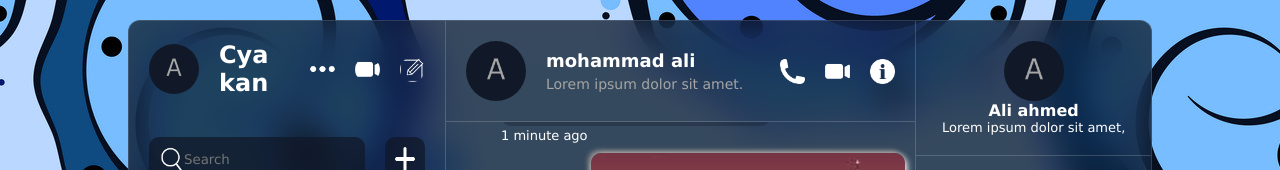
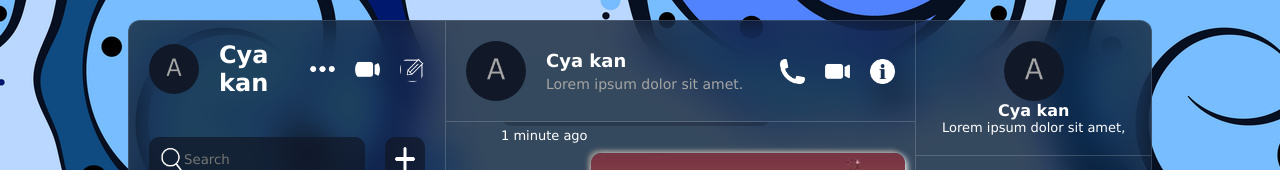
Before and after one commit to Ciakn/chatting-app, a React (Vite) app: page / in a window 1280 px wide. Shown: the top 170 px of the page. Built offline with nearby package versions, Linux system fonts and the light colour scheme.

Commit message:
changing the username

```diff
--- a/src/components/chat/Chat.jsx
+++ b/src/components/chat/Chat.jsx
@@ -19,7 +19,7 @@ function Chat() {
         <div className="user">
           <img src="./avatar.png" alt="" />
           <div className="texts">
-            <span className="">mohammad ali</span>
+            <span className="">Cya kan</span>
             <p>Lorem ipsum dolor sit amet.</p>
           </div>
         </div>
--- a/src/components/detail/Detail.jsx
+++ b/src/components/detail/Detail.jsx
@@ -5,7 +5,7 @@ function Detail() {
     <div className="detail">
       <div className="user">
         <img src="./avatar.png" alt="avatar" />
-        <h4>Ali ahmed</h4>
+        <h4>Cya kan</h4>
         <p>
           Lorem ipsum dolor sit amet,
         </p>
```
